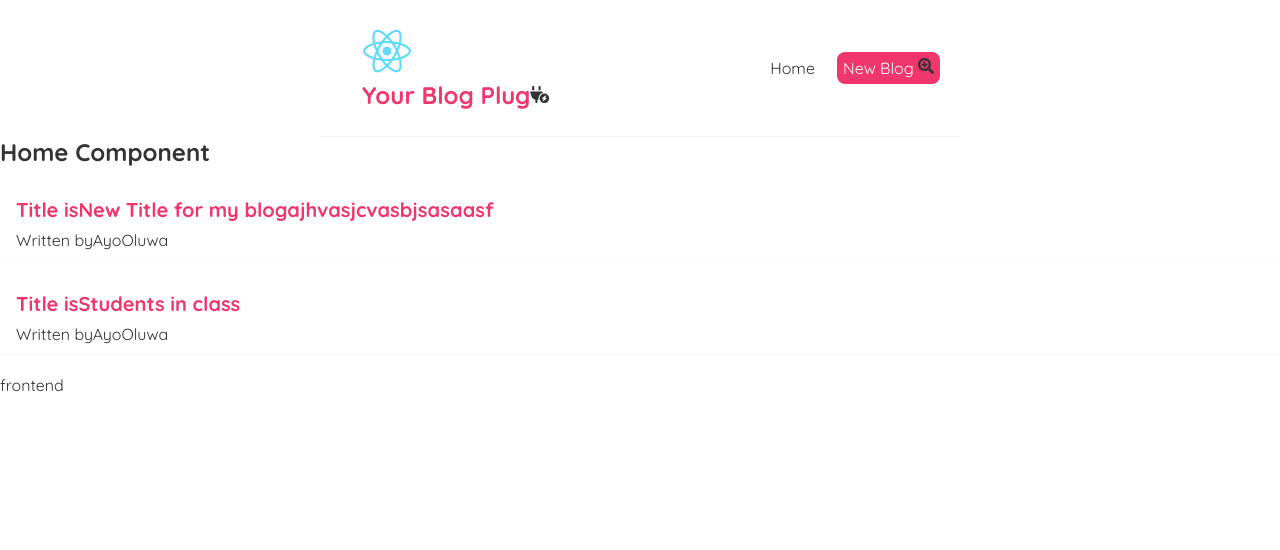
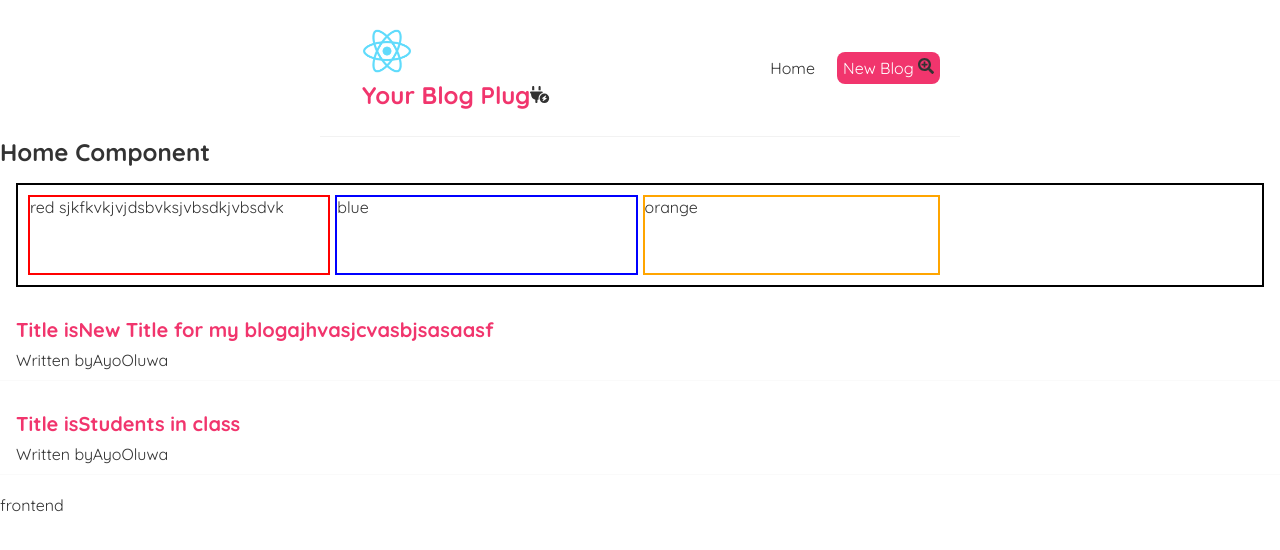
Before and after one commit to Bestbynature/blogger, a React (Create React App) app: page / in a window 1280 px wide. Shown: the top 550 px of the page. Built offline with nearby package versions, Linux system fonts and the light colour scheme; data requests are answered from the project's data file; a web font is replaced by a local one.

Commit message:
Fix few more linters

```diff
--- a/src/Home.js
+++ b/src/Home.js
@@ -17,6 +17,15 @@ const Home = () => {
     <div className="home">
       <h2>Home Component</h2>
 
+      <div className="wrapper">
+        <div className="red">
+          red
+          sjkfkvkjvjdsbvksjvbsdkjvbsdvk
+        </div>
+        <div className="blue">blue</div>
+        <div className="orange">orange</div>
+      </div>
+
       {loading && <div>Your item is being fetched</div>}
 
       {error && <div className="error">{error}</div>}
--- a/src/index.css
+++ b/src/index.css
@@ -204,3 +204,31 @@ nav > h1 {
 .create button:hover {
   filter: invert(100%);
 }
+
+
+.wrapper {
+  border: 2px solid black;
+  margin: 1em;
+  height: 5rem;
+  padding: 10px;
+  display: grid;
+  grid-template-columns: 1fr 1fr 1fr 1fr;
+  /* grid-template-columns: 60% 20% 20%; */
+  gap: 5px;
+  /* justify-content: space-between;
+  align-items: center; */
+  /* flex-direction: column; */
+}
+
+.red {
+  border: 2px solid red
+}
+
+.blue {
+  border: 2px solid blue
+}
+
+.orange {
+  border: 2px solid orange;
+  margin-right: 5px;
+}
```
